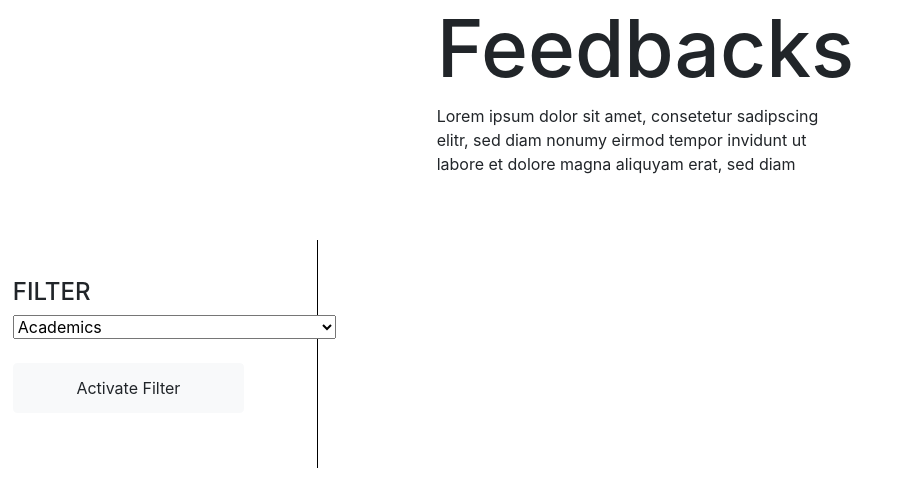
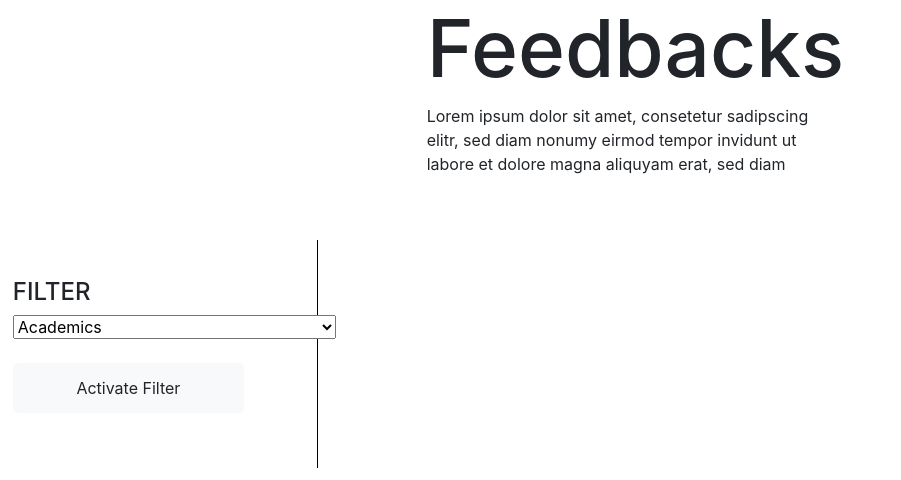
Before and after one commit to shohamc1/root-feedback, a Django app: template feedback/templates/submissions.html in a window 1280 px wide. Shown: the top 480 px of the page, without its empty margins (0-901 px from the left). Run offline with Django 3.2, Linux system fonts and the light colour scheme; the template is opened without the code that fills it, so the values that code supplies are empty; some libraries are stand-ins or nearby versions.

Commit message:
fixed submissions page horizontal scrolling

```diff
--- a/feedback/feedbackpage/static/css/submissions/style.css
+++ b/feedback/feedbackpage/static/css/submissions/style.css
@@ -1,5 +1,9 @@
 .subs_title {
     font-size: 80px;
+}
+
+.row {
+    width:100%;
 }
 
 .col-3 {
@@ -25,5 +29,5 @@ ul {
 
 .subs {
     position: absolute;
-    left:30%;
+    left:25%;
 }
```
